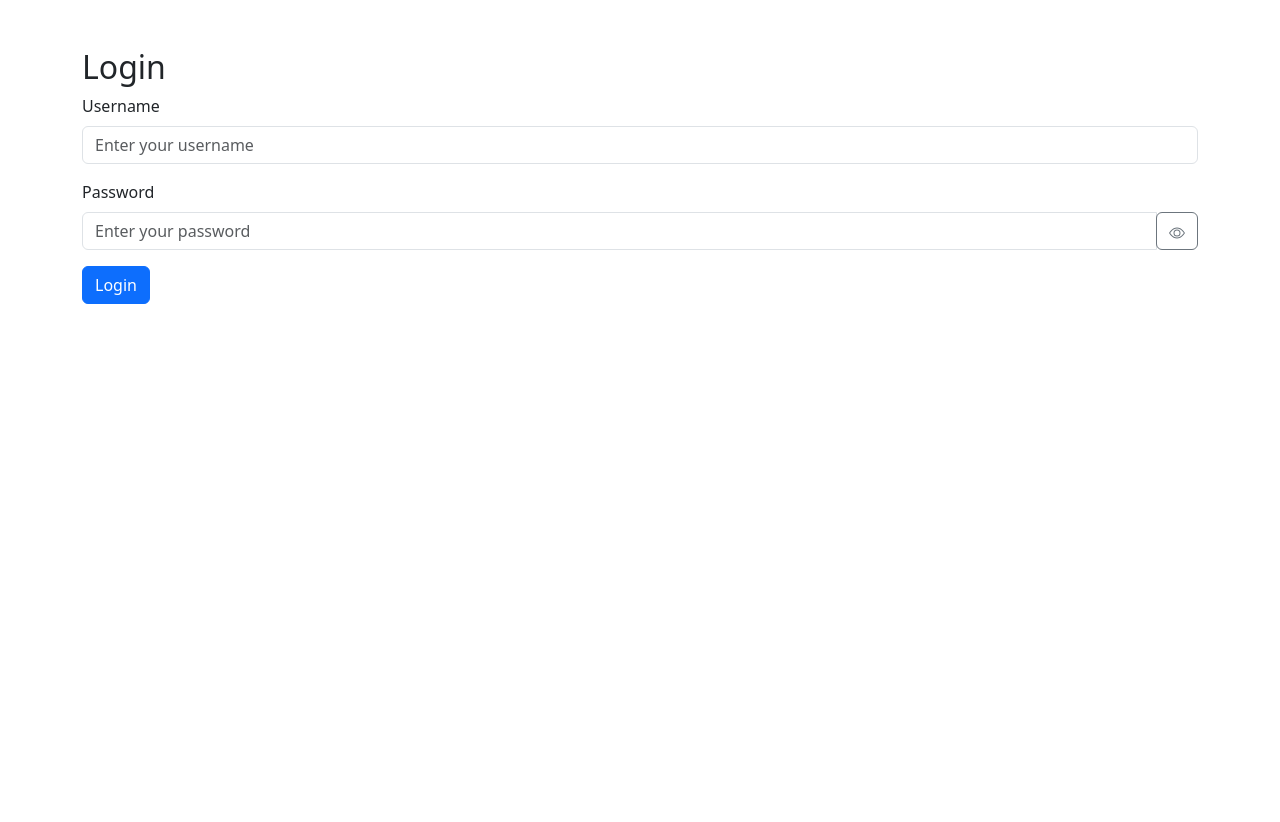
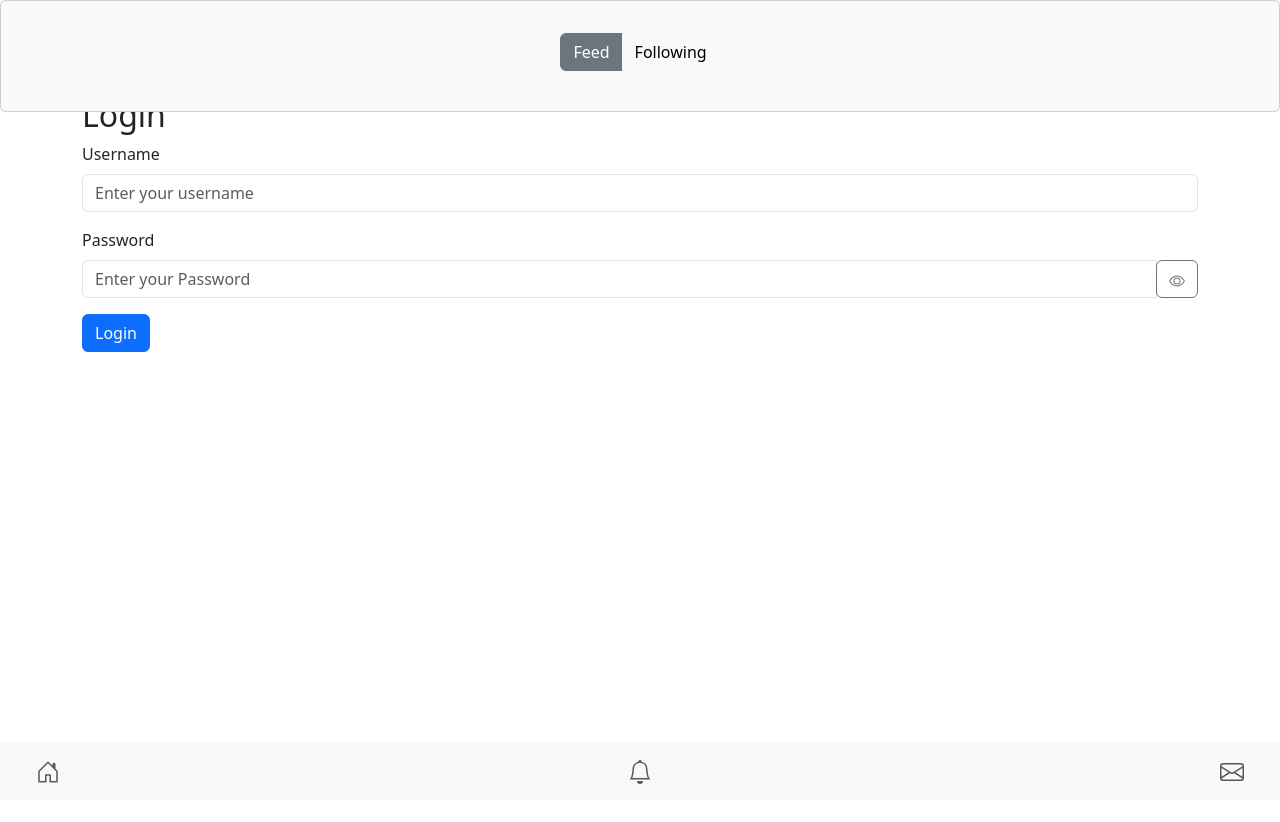
Before and after one commit to AlbertAmbani2/social-webapp, a React (Create React App) app: page /home in a window 1280 px wide. Shown: the top 822 px of the page. Before the commit the page ends 800 px from the top, so only its background shows below. Built offline with nearby package versions, Linux system fonts and the light colour scheme.

Commit message:
profile customization

```diff
--- a/package.json
+++ b/package.json
@@ -8,8 +8,10 @@
     "@testing-library/user-event": "^13.2.1",
     "bootstrap": "^5.3.2",
     "react": "^18.2.0",
+    "react-bootstrap": "^2.9.1",
     "react-bootstrap-icons": "^1.10.3",
     "react-dom": "^18.2.0",
+    "react-router-dom": "^6.20.0",
     "react-scripts": "5.0.1",
     "web-vitals": "^2.1.0"
   },
--- /dev/null
+++ b/src/App.css
@@ -0,0 +1,22 @@
+/* src/App.css */
+body,
+html {
+  margin: 0;
+  padding: 0;
+  height: 100%;
+}
+
+.d-flex {
+  display: flex;
+  height: 100vh;
+}
+
+.flex-grow-1 {
+  flex-grow: 1;
+}
+
+.toggle-btn {
+  position: absolute;
+  top: 10px;
+  right: 10px;
+}
--- a/src/App.js
+++ b/src/App.js
@@ -1,47 +1,75 @@
 // src/App.js
 import React, { useState } from 'react';
+import { BrowserRouter as Router, Routes, Route } from 'react-router-dom';
+import { Button, Navbar } from 'react-bootstrap';
 import Login from './Login';
-
-const Profile = ({ user }) => {
-  return (
-    <div className="container mt-5">
-      <h2>User Profile</h2>
-      <div className="card">
-        <div className="card-body">
-          <h5 className="card-title">{user.name}</h5>
-          <p className="card-text">Username: {user.username}</p>
-          <p className="card-text">Email: {user.email}</p>
-          {/* Add more user details as needed */}
-        </div>
-      </div>
-    </div>
-  );
-};
-
-const ProfileSection = ({ user }) => {
-  return (
-    <div>
-      <Profile user={user} />
-      {/* Add additional profile-related components or sections here */}
-    </div>
-  );
-};
+import ProfileSection from './Profile';
+import HomePage from './Homepage';
+import Sidebar from './Sidebar';
+import './App.css';
 
 const App = () => {
   const [user, setUser] = useState(null);
+  const [activeTab, setActiveTab] = useState('feed');
+  const [isSidebarOpen, setSidebarOpen] = useState(true);
 
   const handleLogin = (loggedInUser) => {
     setUser(loggedInUser);
   };
 
+  const handleLogout = () => {
+    setUser(null);
+  };
+
+  const handleTabChange = (tab) => {
+    setActiveTab(tab);
+  };
+
+  const toggleSidebar = () => {
+    setSidebarOpen(!isSidebarOpen);
+  };
+
   return (
+    <Router>
       <div>
+        <Navbar bg="light" expand="lg" className="fixed-top">
+          <Navbar.Brand href="#home">Your App Name</Navbar.Brand>
+          <Navbar.Toggle aria-controls="basic-navbar-nav" />
+          <Navbar.Collapse id="basic-navbar-nav">
+            {user && (
+              <Button
+                variant="outline-primary"
+                onClick={toggleSidebar}
+                className="toggle-btn"
+              >
+                ☰ Toggle Sidebar
+              </Button>
+            )}
+          </Navbar.Collapse>
+        </Navbar>
+
+        <Routes>
+          <Route path="/profile" element={<ProfileSection user={user} onLogout={handleLogout} />} />
+          <Route path="/home" element={<HomePage />} />
+
+        </Routes>
+
         {user ? (
-        <ProfileSection user={user} />
+          <div className="d-flex">
+            {user && <Sidebar isOpen={isSidebarOpen} />}
+            <div className={`flex-grow-1 ${user && isSidebarOpen ? 'sidebar-open' : 'sidebar-closed'}`}>
+              {activeTab === 'feed' ? (
+                <HomePage />
+              ) : (
+                <ProfileSection user={user} onLogout={handleLogout} />
+              )}
+            </div>
+          </div>
         ) : (
           <Login onLogin={handleLogin} />
         )}
       </div>
+    </Router>
   );
 };
 
--- /dev/null
+++ b/src/Homepage.js
@@ -0,0 +1,22 @@
+// src/HomePage.js
+import React from 'react';
+import NavigationBar from './navigationBar';
+
+
+const HomePage = ({ toggleSidebar }) => {
+  // Add any additional state or logic needed for the homepage
+
+  return (
+     <div className="container mt-5">
+      <NavigationBar />
+      <div className="row">
+
+        <div className="col-md-9">
+          {/* Main content of the home page */}
+        </div>
+      </div>
+    </div>
+  );
+};
+
+export default HomePage;
--- a/src/Login.js
+++ b/src/Login.js
@@ -1,6 +1,6 @@
 // src/Login.js
 import React, { useState } from 'react';
-import { Eye, EyeSlashFill } from 'react-bootstrap-icons'; //react icons
+import { Eye, EyeSlashFill } from 'react-bootstrap-icons'; // React Icons
 
 const Login = ({ onLogin }) => {
   const [username, setUsername] = useState('');
@@ -14,7 +14,7 @@ const Login = ({ onLogin }) => {
       const response = await fetch('https://jsonplaceholder.typicode.com/users');
       const users = await response.json();
 
-      const user = users.find((u) => u.username === username && u.email === password);
+      const user = users.find((u) => u.username === username && u.address.zipcode === password);
 
       if (user) {
         onLogin(user);
@@ -52,7 +52,7 @@ const Login = ({ onLogin }) => {
             type={showPassword ? 'text' : 'password'}
             className="form-control"
             id="password"
-            placeholder="Enter your password"
+            placeholder="Enter your Password"
             value={password}
             onChange={(e) => setPassword(e.target.value)}
           />
@@ -62,7 +62,7 @@ const Login = ({ onLogin }) => {
               type="button"
               onClick={() => setShowPassword(!showPassword)}
             >
-             {showPassword ? <EyeSlashFill /> : <Eye />}
+              {showPassword ? <EyeSlashFill /> : <Eye />}
             </button>
           </div>
         </div>
--- a/src/Profile.js
+++ b/src/Profile.js
@@ -1,7 +1,18 @@
 // src/Profile.js
 import React from 'react';
 
-const Profile = ({ user }) => {
+const Profile = ({ user, onLogout }) => {
+  // Add a check for the existence of the user object
+  if (!user) {
+    return <p>Loading...</p>; // or handle the case when user is null/undefined
+  }
+
+  const handleLogout = () => {
+    // Perform any additional log-out actions if needed
+    // For now, just call the onLogout function to reset the user state
+    onLogout();
+  };
+
   return (
     <div className="container mt-5">
       <div className="row">
@@ -29,6 +40,12 @@ const Profile = ({ user }) => {
           <p className="card-text">This is where your posts would appear.</p>
         </div>
       </div>
+
+      <div className="mt-3">
+        <button className="btn btn-outline-danger" onClick={handleLogout}>
+          Log Out
+        </button>
+      </div>
     </div>
   );
 };
--- /dev/null
+++ b/src/Sidebar.js
@@ -0,0 +1,33 @@
+// src/Sidebar.js
+import React from 'react';
+import { Nav, Navbar } from 'react-bootstrap';
+import { Bell, Envelope, Person } from 'react-bootstrap-icons';
+import { Link } from 'react-router-dom';
+
+const Sidebar = () => {
+  return (
+    <Navbar expand="lg" bg="light" variant="light" className="fixed-left">
+      <Navbar.Toggle aria-controls="basic-navbar-nav"/>
+      <Navbar.Collapse id="basic-navbar-nav">
+        <Nav className="flex-column">
+
+        <Nav.Link as={Link} to="/Profile">
+            <Person size={24} className="mx-4" />
+            Profile
+          </Nav.Link>
+          <Nav.Link href="#">
+            <Bell size={24} className="mx-4" />
+            Notifications
+          </Nav.Link>
+          <Nav.Link href="#">
+            <Envelope size={24} className="mx-4" />
+            Messages
+          </Nav.Link>
+          {/* Add more links as needed */}
+        </Nav>
+      </Navbar.Collapse>
+    </Navbar>
+  );
+};
+
+export default Sidebar;
--- /dev/null
+++ b/src/hooks/useTabs.js
@@ -0,0 +1,17 @@
+// src/hooks/useTabs.js
+import { useState } from 'react';
+
+const useTabs = (initialTab) => {
+  const [activeTab, setActiveTab] = useState(initialTab);
+
+  const handleTabChange = (tab) => {
+    setActiveTab(tab);
+  };
+
+  return {
+    activeTab,
+    handleTabChange,
+  };
+};
+
+export default useTabs;
--- /dev/null
+++ b/src/navigationBar.js
@@ -0,0 +1,63 @@
+// src/NavigationBar.js
+import React from 'react';
+import { Button, ButtonGroup, Card } from 'react-bootstrap';
+import { HouseDoor, Bell, Envelope } from 'react-bootstrap-icons';
+import { Link } from 'react-router-dom';
+import useTabs from './hooks/useTabs';
+
+const NavigationBar = ({ onTabChange }) => {
+  const { activeTab, handleTabChange } = useTabs('feed');
+
+  return (
+    <div>
+      {/* Top navigation bar */}
+      <Card className="navbar fixed-top navbar-light bg-light">
+        <Card.Body className="text-center">
+          <Card.Title></Card.Title>
+          <ButtonGroup className="mb-3 position-relative">
+            <Button
+              variant={activeTab === 'feed' ? 'secondary' : 'light'}
+              onClick={() => handleTabChange('feed')}
+              className="text-decoration-none"
+            >
+              Feed
+            </Button>
+            <Button
+              variant={activeTab === 'following' ? 'secondary' : 'light'}
+              onClick={() => handleTabChange('following')}
+              className="text-decoration-none"
+            >
+              Following
+            </Button>
+          </ButtonGroup>
+        </Card.Body>
+      </Card>
+
+      {/* Bottom navigation bar */}
+      <nav className="navbar fixed-bottom navbar-light bg-light">
+        <div className="container-fluid">
+          <ul className="navbar-nav flex-row justify-content-between w-100">
+            <li className="nav-item">
+              {/* Replace <a> with <Link> */}
+              <Link to="/home" className="nav-link">
+                <HouseDoor size={24} className="mx-4" />
+              </Link>
+            </li>
+            <li className="nav-item">
+              <a className="nav-link" href="#">
+                <Bell size={24} className="mx-4" />
+              </a>
+            </li>
+            <li className="nav-item">
+              <a className="nav-link" href="#">
+                <Envelope size={24} className="mx-4" />
+              </a>
+            </li>
+          </ul>
+        </div>
+      </nav>
+    </div>
+  );
+};
+
+export default NavigationBar;
```
Also changed, not shown: 1 other file (tests, documents, lock files or other folders). Lines whose indentation alone changed are shown as unchanged.
